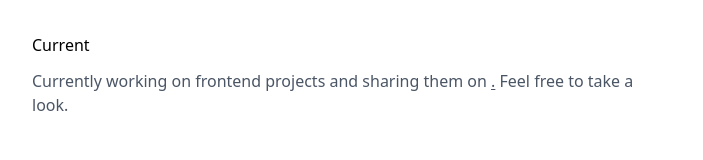
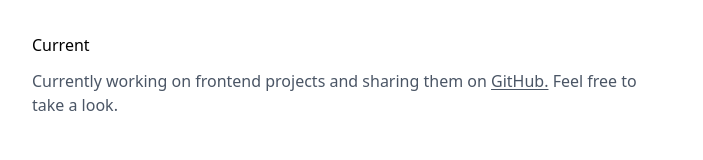
Before and after one commit to qrphy/homepage, a Next.js app: page / in a window 1280 px wide. Shown: the part 291-451 px from the top of the page, without its empty margins (288-991 px from the left). Built offline with nearby package versions, Linux system fonts and the light colour scheme.

Commit message:
update main

```diff
--- a/src/app/page.tsx
+++ b/src/app/page.tsx
@@ -16,7 +16,7 @@ export default function Home() {
             rel="noopener noreferrer"
             className="underline underline-offset-2 hover:text-blue-600 transition-colors duration-200"
           >
-            .
+            GitHub.
           </a>{" "}
           Feel free to take a look.
         </>
```
